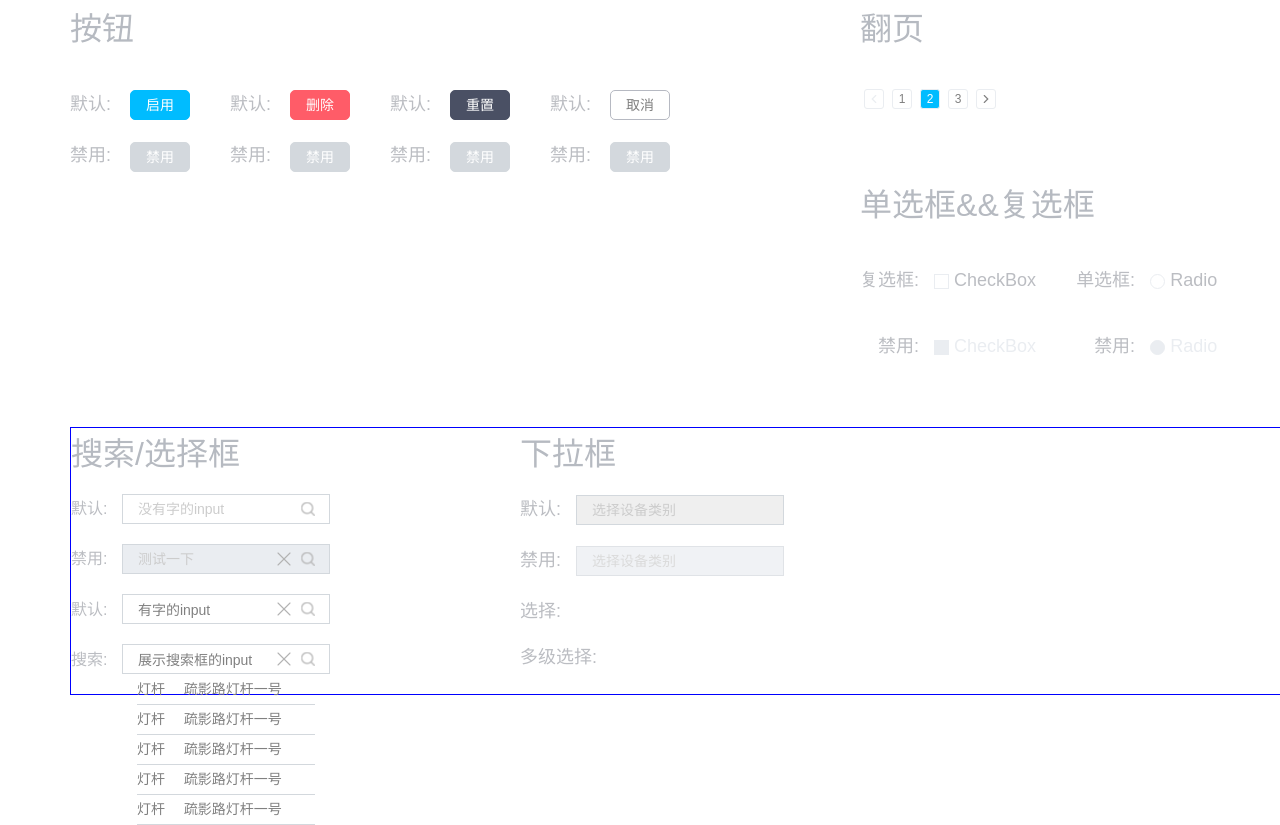
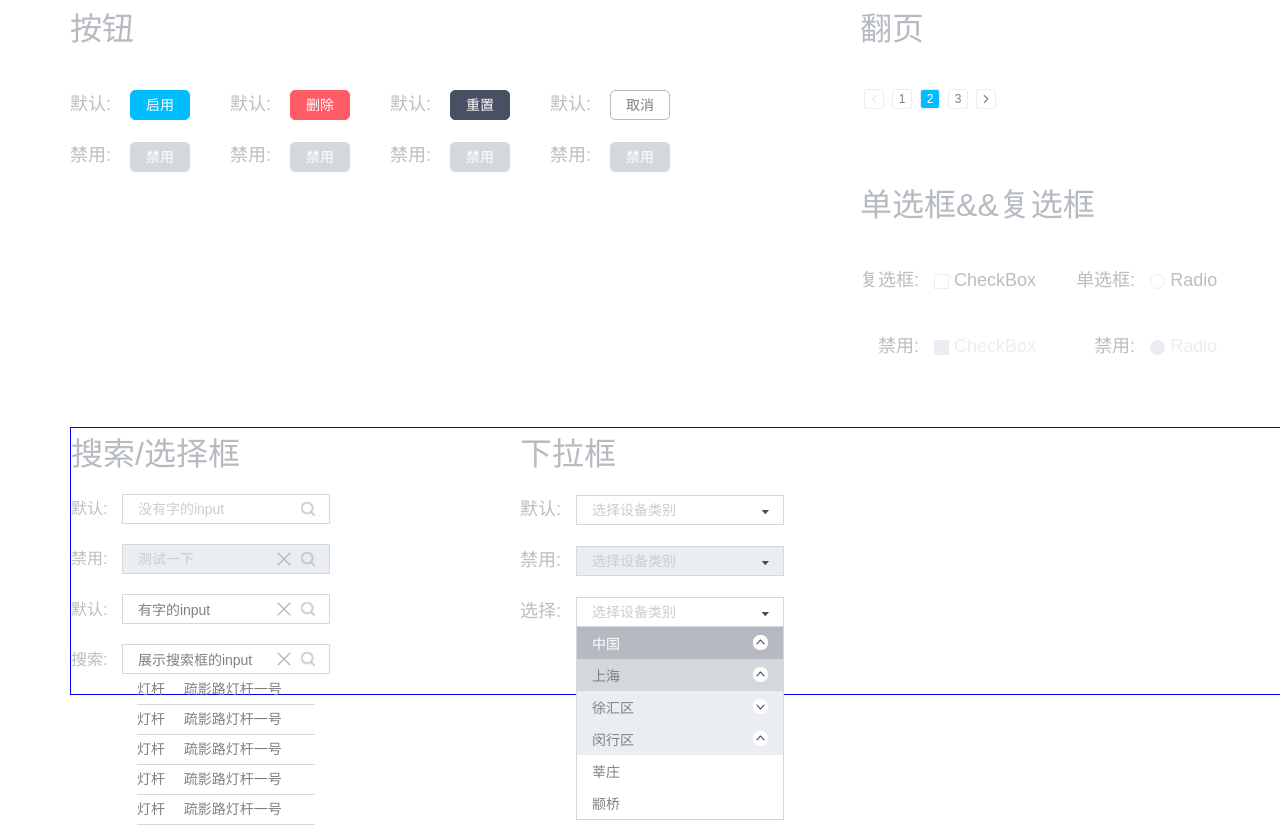
Before and after one commit to ChrisWen960216/srp-design, a website built with webpack: page src/index.html in a window 1280 px wide. Shown: the part 988-1813 px from the top of the page. Built offline with nearby package versions, Linux system fonts and the light colour scheme; a web font is replaced by a local one.

Commit message:
Add input-select

```diff
--- a/src/index.html
+++ b/src/index.html
@@ -259,18 +259,41 @@
           <dl>
             <dd class='font-t4'>
               默认:
-              <select class='select' >
-                <option value="placeholder" class='placeholder' selected>选择设备类别</option>
-              </select>
+              <div class="select">
+                <input type="text" placeholder="选择设备类别" readonly>
+                <div class='select-arrow'></div>
+              </div>
             </dd>
             <dd class='font-t4'>
               禁用:
-              <select class='select select-disabled' disabled>
-                  <option value="placeholder" class='placeholder' selected>选择设备类别</option>
-                </select>
+              <div class="select select-disabled">
+                  <input type="text" placeholder="选择设备类别" readonly disbaled>
+                  <div class='select-arrow'></div>
+                </div>
             </dd>
-            <dd class='font-t4'>选择:</dd>
-            <dd class='font-t4'>多级选择:</dd>
+            <dd class='font-t4'>
+              选择:
+              <div class="select">
+                  <input type="text" placeholder="选择设备类别" readonly>
+                  <div class='select-arrow'></div>
+                  <dl>
+                    <dd class='first-ops option'>中国
+                      <div class="arrow"></div>
+                    </dd>
+                    <dd class='second-ops option'>上海
+                        <div class="arrow"></div>
+                    </dd>
+                    <dd class='third-ops option'>徐汇区
+                        <div class="arrow open"></div>
+                    </dd>
+                    <dd class='third-ops option'>闵行区
+                        <div class="arrow"></div>
+                    </dd>
+                    <dd class='option'>莘庄</dd>
+                    <dd class='option'>颛桥</dd>
+                  </dl>
+                </div>
+            </dd>
           </dl>
         </aside>
       </div>
--- a/src/style/index.less
+++ b/src/style/index.less
@@ -140,8 +140,8 @@
     .selects{
       margin-left: 190px;
       position: absolute;
-      dl{
-        dd{
+      > dl{
+        > dd{
           margin: 20px 0;
           .select{
             margin-left: 10px;
--- a/src/style/init.less
+++ b/src/style/init.less
@@ -3,3 +3,31 @@
 .focus-init(){
   outline:none;
 }
+
+.input-style(@border-color) {
+  border: 1px solid @border-color;
+}
+
+.option-style(@font-color;@background-color){
+  background: @background-color;
+  color: @font-color;
+}
+
+.placeholder(@color: @input-color-placeholder) {
+  &::-moz-placeholder {
+    color: @color;
+    opacity: 1;
+    font-size: 14px;
+    line-height: 28px;
+  }
+  &:-ms-input-placeholder {
+    color: @color;
+    font-size: 14px;
+    line-height: 28px;
+  }
+  &::-webkit-input-placeholder {
+    color: @color;
+    font-size: 14px;
+    line-height: 28px;
+  }
+}
--- a/src/style/input.less
+++ b/src/style/input.less
@@ -1,27 +1,6 @@
 @import './variables.less';
 @import './init.less';
-.input-style(@border-color) {
-  border: 1px solid @border-color;
-}
 
-.placeholder(@color: @input-color-placeholder) {
-  &::-moz-placeholder {
-    color: @color;
-    opacity: 1;
-    font-size: 14px;
-    line-height: 28px;
-  }
-  &:-ms-input-placeholder {
-    color: @color;
-    font-size: 14px;
-    line-height: 28px;
-  }
-  &::-webkit-input-placeholder {
-    color: @color;
-    font-size: 14px;
-    line-height: 28px;
-  }
-}
 
 .input {
   display: inline-block;
--- a/src/style/select.less
+++ b/src/style/select.less
@@ -3,45 +3,104 @@
 .select-style(@border-color) {
   border: 1px solid @border-color;
 }
-.select-init{
-  appearance:none;
-  -moz-appearance:none;
-  -webkit-appearance:none;
+
+.select-init {
+  appearance: none;
+  -moz-appearance: none;
+  -webkit-appearance: none;
 }
 
 .select {
+  position: relative;
+  display: inline-block;
+  input {
     box-sizing: border-box;
     width: 208px;
     font-size: @font-size-5;
-  color: @font-color-3;
+    color: @font-color-2;
     padding: 6px 0 6px 15px;
     transition: .3s;
     cursor: pointer;
-  .select-init();
-  .select-style(@base-color-2);
-  .placeholder {
-    display: none;
-  }
-  option {
-    font-size: @font-size-5;
-    color: @font-color-2;
-    height: 30px;
-    display: block;
-    padding: 6px 0 6px 15px;
-  }
+    .input-style(@base-color-2);
+    .placeholder(@font-color-3);
     &:hover {
-    .select-style(@font-color-2);
+      .input-style(@font-color-2);
     }
     &:focus {
       .focus-init();
-    .select-style(@primary-color);
+      .input-style(@primary-color);
     }
   }
-
-.select-disabled{
+  .select-arrow {
+    position: absolute;
+    background: url('../img/select.png')center right no-repeat;
+    width: 8px;
+    height: 4px;
+    top: 50%;
+    right: 0;
+    margin-right: 15px;
+  }
+  &-disabled,
+  &-disabled input {
+    cursor: not-allowed !important;
     background-color: @base-color-1;
-  &:hover{
-    cursor: not-allowed !important;
-    .select-style(@base-color-2);
+  }
+  &-disabled input:focus {
+    .focus-init();
+  }
+  &-disabled input:hover {
+    .input-style(@base-color-2);
+  }
+  dl {
+    position: absolute;
+    box-sizing: border-box;
+    margin: 0;
+    padding: 0;
+    width: 100%;
+    .input-style(@base-color-2);
+    border-top: none;
+    dd {
+      margin: 0;
+      padding: 0;
+    }
+    .option {
+      position: relative;
+      padding: 6px 0 6px 15px;
+      font-size: @font-size-5;
+      cursor: pointer;
+      background: white;
+      color: @font-color-2;
+      &:hover {
+        background: #E3FAFF;
+      }
+      .arrow{
+        position: absolute;
+        height: 15px;
+        width: 15px;
+        top:50%;
+        right: 0;
+        margin-top: -8px;
+        margin-right: 15px;
+        background: url('../img/white-top-arrow.png')center right no-repeat;
+      }
+      .open{
+        transform: rotate(-180deg);
       }
     }
+    .first-ops,
+    .first-ops:hover {
+      .option-style(white;
+      @base-color-3);
+    }
+    .second-ops,
+    .second-ops:hover {
+      .option-style(@font-color-2;
+      @base-color-2);
+    }
+    .third-ops,
+    .third-ops:hover {
+      .option-style(@font-color-2;
+      @base-color-1);
+    }
+  }
+}
```
Also changed, not shown: src/img/gray-delete.png (added), src/img/top-arrow.png (added), src/img/white-top-arrow.png (added). Lines whose indentation alone changed are shown as unchanged.
